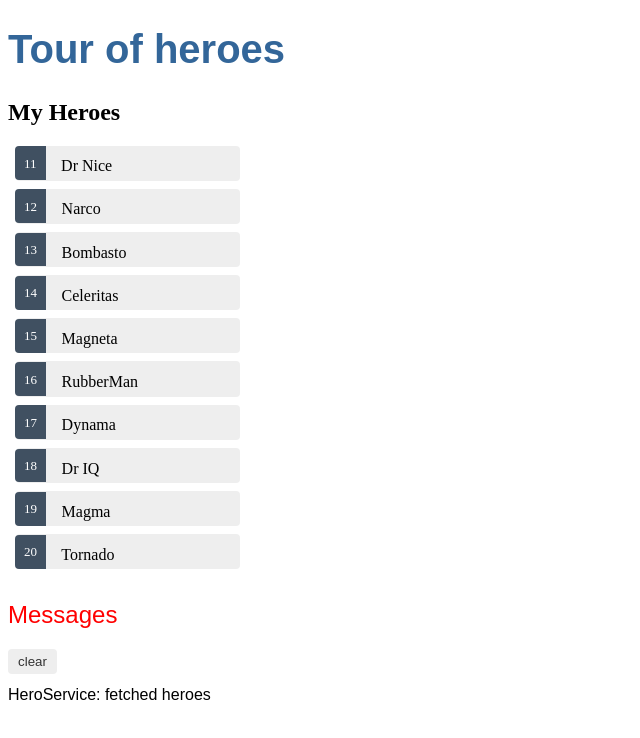
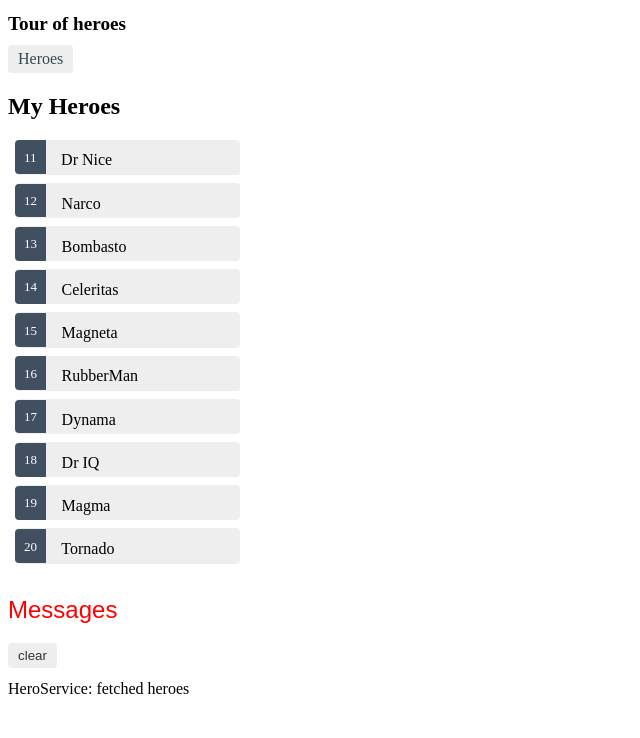
Before and after one commit to mariuszKrzysztofPrzybysz/Angular---Tour-of-Heroes, an Angular app: page /heroes in a window 1280 px wide. Shown: the top 738 px of the page, without its empty margins (0-640 px from the left). Built offline with nearby package versions, Linux system fonts and the light colour scheme.

Commit message:
Add a navigation link (routerLink)

```diff
--- a/src/app/app.component.css
+++ b/src/app/app.component.css
@@ -1,22 +1,28 @@
-/* Application-wide Styles */
+/* AppComponent's private CSS styles */
 h1 {
-    color: #369;
-    font-family: Arial, Helvetica, sans-serif;
-    font-size: 250%;
-  }
-  h2, h3 {
-    color: #444;
-    font-family: Arial, Helvetica, sans-serif;
-    font-weight: lighter;
-  }
-  body {
-    margin: 2em;
-  }
-  body, input[type="text"], button {
-    color: #333;
-    font-family: Cambria, Georgia;
-  }
-  /* everywhere else */
-  * {
-    font-family: Arial, Helvetica, sans-serif;
-  }
+  font-size: 1.2em;
+  margin-bottom: 0;
+}
+h2 {
+  font-size: 2em;
+  margin-top: 0;
+  padding-top: 0;
+}
+nav a {
+  padding: 5px 10px;
+  text-decoration: none;
+  margin-top: 10px;
+  display: inline-block;
+  background-color: #eee;
+  border-radius: 4px;
+}
+nav a:visited, a:link {
+  color: #334953;
+}
+nav a:hover {
+  color: #039be5;
+  background-color: #cfd8dc;
+}
+nav a.active {
+  color: #039be5;
+}
--- a/src/app/app.component.html
+++ b/src/app/app.component.html
@@ -1,3 +1,6 @@
 <h1>{{ title }}</h1>
+<nav>
+    <a routerLink="/heroes">Heroes</a>
+</nav>
 <router-outlet></router-outlet>
 <app-messages></app-messages>
```
